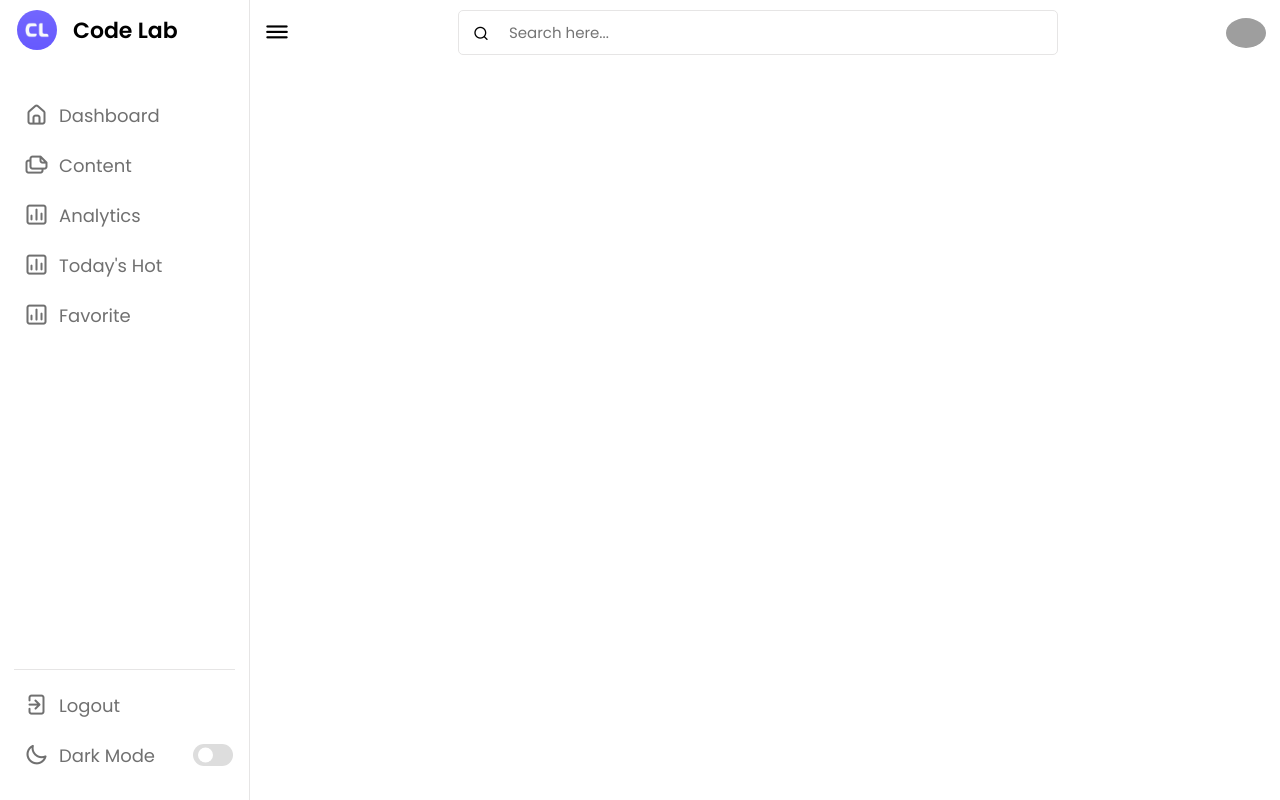
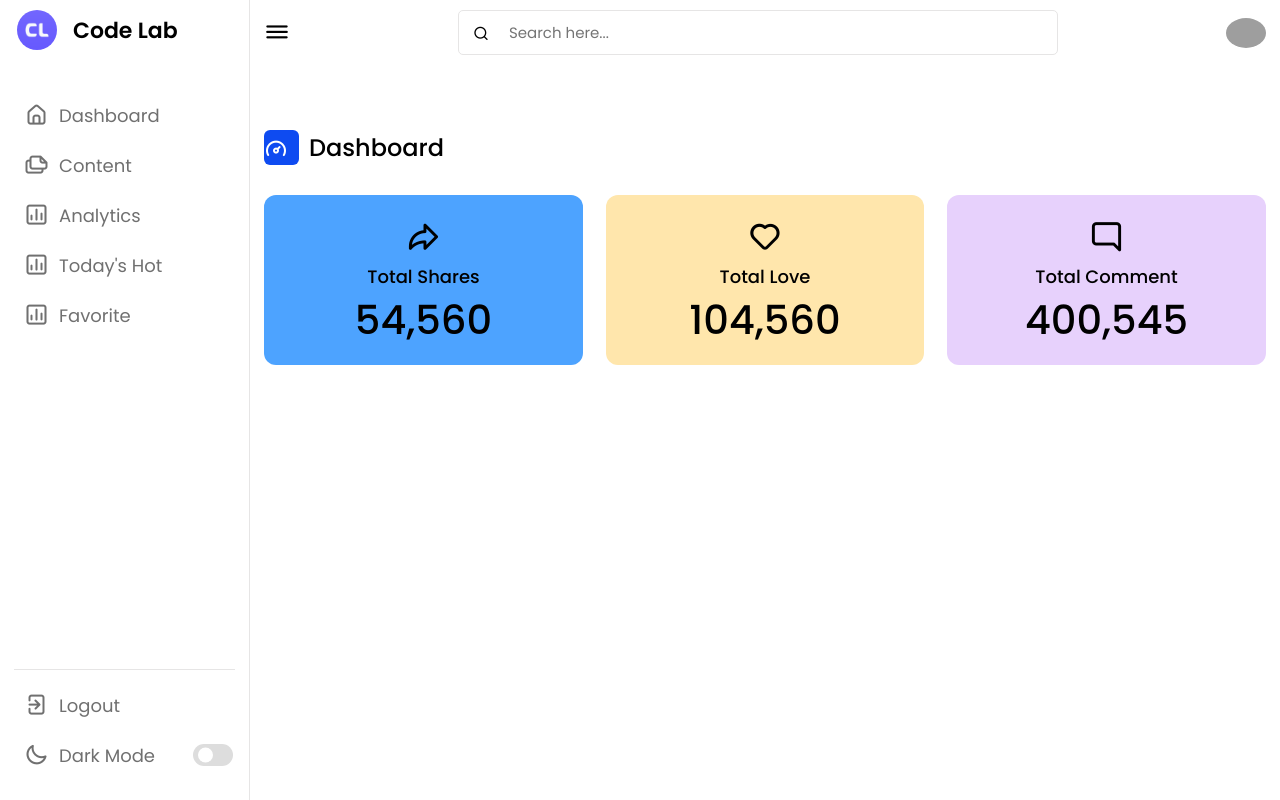
Before and after one commit to BayajidAlam/Responsive-admin-panel, a plain HTML site: page index.html in a window 1280 px wide. Drawn offline with nearby package versions, Linux system fonts and the light colour scheme; grey boxes are pictures that could not be loaded.

Commit message:
analatice box added

```diff
--- a/index.html
+++ b/index.html
@@ -96,12 +96,30 @@
     </div>
 
     <div class="dash-content">
-        <div class="overview">
-            <div class="title">
-              <i class="uil uil-tachometer-fast-alt"></i>
-              <span class="text">Dashboard</span>
-            </div>
+      <div class="overview">
+        <div class="title">
+          <i class="uil uil-tachometer-fast-alt"></i>
+          <span class="text">Dashboard</span>
         </div>
+
+        <div class="boxes">
+          <div class="box box1">
+            <i class="uil uil-share"></i>
+            <span class="text">Total Shares</span>
+            <span class="number">54,560</span>
+          </div>
+          <div class="box box2">
+            <i class="uil uil-heart"></i>
+            <span class="text">Total Love</span>
+            <span class="number">104,560</span>
+          </div>
+          <div class="box box3">
+            <i class="uil uil-comment-alt"></i>
+            <span class="text">Total Comment</span>
+            <span class="number">400,545</span>
+          </div>
+        </div>
+      </div>
     </div>
   </section>
 
--- a/styles/style.css
+++ b/styles/style.css
@@ -288,3 +288,76 @@ nav.close ~ .dashboard .top{
   width: 40px;
   border-radius: 50%;
 }
+
+/* dash context  */
+.dashboard .dash-content{
+  padding-top: 50px;
+}
+
+.dash-content .title{
+  display: flex;
+  align-items: center;
+  margin: 70px 0 30px 0;
+}
+
+.dash-content .title i{
+  position: relative;
+  height: 35px;
+  width: 35px;
+  background-color: var(--primary-color);
+  border-radius: 6px;
+  color: var(--title-icon-color);
+  display: flex;
+  align-items: center;
+  justify-self: center;
+  font-size: 24px;
+}
+
+.dash-content .title .text{
+  font-size: 24px;
+  font-weight: 500;
+  color: var(--text-color);
+  margin-left: 10px;
+}
+
+/* boxes  */
+.dash-content .boxes{
+  display: flex;
+  align-items: center;
+  justify-content: space-between;
+}
+
+.dash-content .boxes .box{
+  display: flex;
+  width: calc(100% / 3 - 15px);
+  flex-direction: column;
+  align-items: center;
+  border-radius: 12px;
+  padding: 15px 20px;
+  background-color: var(--box1-color);
+}
+
+.box i{
+  font-size: 35px;
+  color: var(--text-color);
+}
+.box .text{
+  white-space: nowrap;
+  font-size: 18px;
+  font-weight: 500;
+  color: var(--text-color);
+}
+
+.box .number{
+  font-size: 40px;
+  font-weight: 500;
+  color: var(--text-color);
+}
+
+.boxes .box.box2{
+  background-color: var(--box2-color);
+}
+
+.boxes .box.box3{
+  background-color: var(--box3-color);
+}
```
